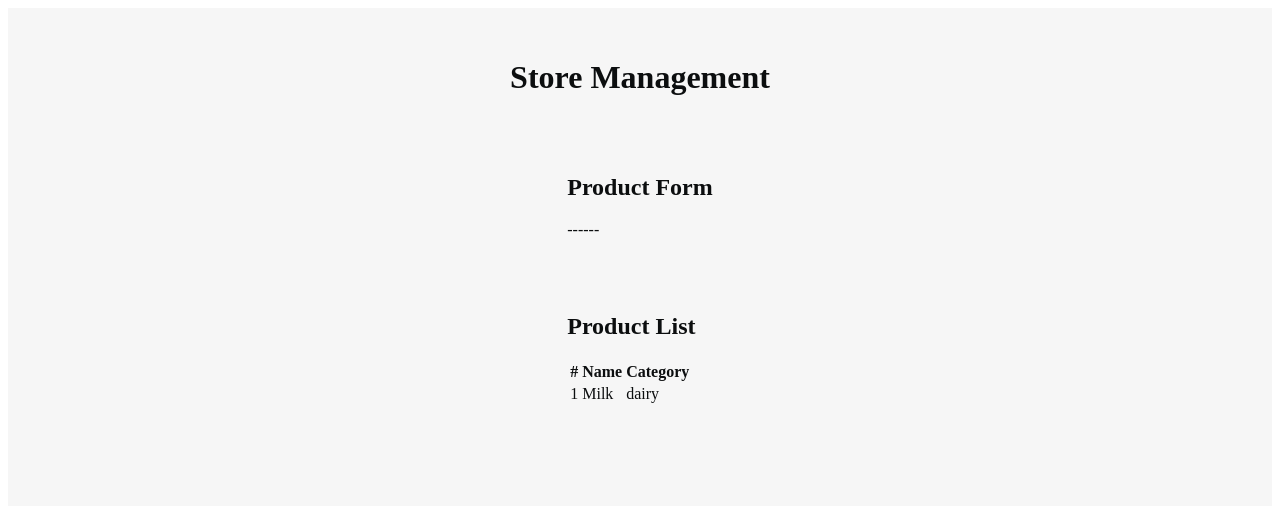
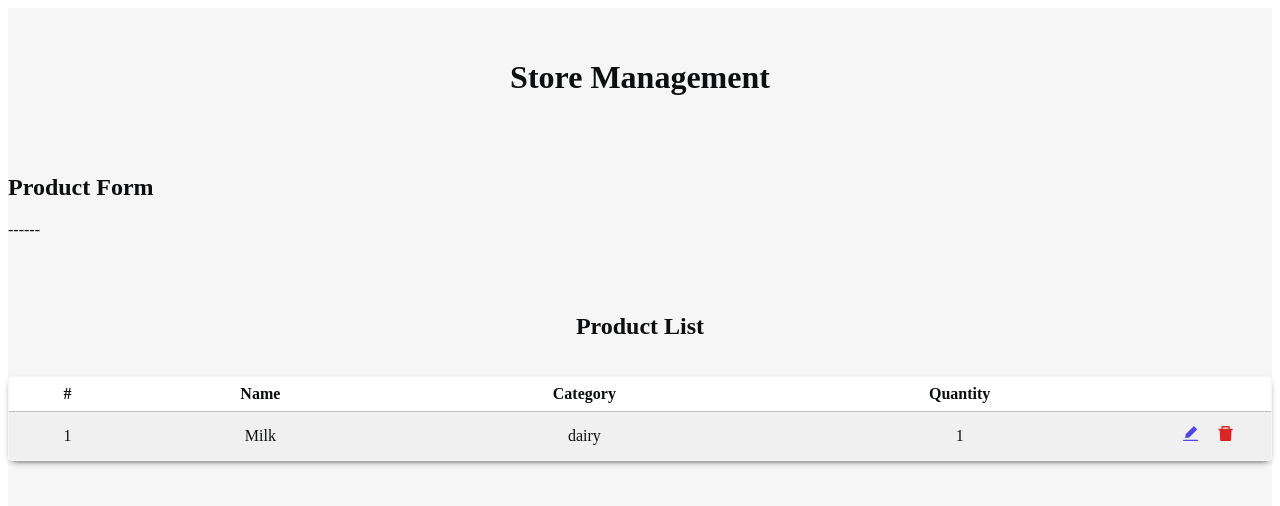
Before and after one commit to yousef-bigdeli/store-management, a React (Create React App) app: page / in a window 1280 px wide. Shown: the top 506 px of the page. Built offline with nearby package versions, Linux system fonts and the light colour scheme; the HTML template or start-up script is replaced by a standard one.

Commit message:
Some styles were added to the products table

```diff
--- a/src/components/ProductList.js
+++ b/src/components/ProductList.js
@@ -1,25 +1,37 @@
 import { useProduct } from "../context/ProductProvider";
+import { AiFillEdit, AiFillDelete } from "react-icons/ai";
 
 const ProductList = () => {
   const products = useProduct();
 
   return (
-    <div>
+    <div className="product-list">
       <h2>Product List</h2>
-      <table>
+      <table className="product-table">
         <thead>
-          <tr>
+          <tr className="product-table__head">
             <th>#</th>
             <th>Name</th>
             <th>Category</th>
+            <th>Quantity</th>
+            <th></th>
           </tr>
         </thead>
         <tbody>
           {products.map((item, index) => (
-            <tr key={item.id}>
+            <tr key={item.id} className="product-table__body">
               <td>{index + 1}</td>
               <td>{item.name}</td>
               <td>{item.category}</td>
+              <td>{item.quantity}</td>
+              <td>
+                <button className="product-table__btn edit">
+                  <AiFillEdit />
+                </button>
+                <button className="product-table__btn delete">
+                  <AiFillDelete />
+                </button>
+              </td>
             </tr>
           ))}
         </tbody>
--- a/src/container/StoreManagementApp.js
+++ b/src/container/StoreManagementApp.js
@@ -1,6 +1,7 @@
 import ProductList from "../components/ProductList";
 import ProductForm from "../components/ProductForm";
 import ProductProvider from "../context/ProductProvider";
+import "./StoreManagmentApp.css";
 
 const StoreManagementApp = () => {
   return (
--- /dev/null
+++ b/src/container/StoreManagmentApp.css
@@ -0,0 +1,63 @@
+.container {
+  width: 100%;
+  max-width: 1440px;
+}
+
+.product-list {
+  display: flex;
+  flex-direction: column;
+  justify-content: center;
+  align-items: center;
+}
+
+.product-table {
+  width: 100%;
+  text-align: center;
+  border: 1px solid #ddd;
+  margin-top: 1rem;
+  padding: 0;
+  border-collapse: collapse;
+  -webkit-box-shadow: 0px 3px 7px -4px #000000;
+  box-shadow: 0px 3px 7px -4px #000000;
+  border-radius: 3px;
+  overflow: hidden;
+}
+
+.product-table__head {
+  background-color: #fff;
+  font-weight: normal;
+  border: 1px solid rgba(0, 0, 0, 0.2);
+}
+
+td,
+th {
+  border-collapse: collapse;
+  padding: 8px;
+}
+
+.product-table__body:nth-child(odd) {
+  background-color: #f0f0f0;
+}
+.product-table__body:nth-child(even) {
+  background-color: #fff;
+}
+
+.product-table__body td:last-child {
+  width: 10%;
+}
+
+.product-table__btn {
+  border: 0;
+  background-color: unset;
+  padding: 4px;
+  cursor: pointer;
+  font-size: 1.2rem;
+  margin: 0 4px;
+}
+
+.product-table__btn.edit {
+  color: #4f46e5;
+}
+.product-table__btn.delete {
+  color: #dc2626;
+}
```
